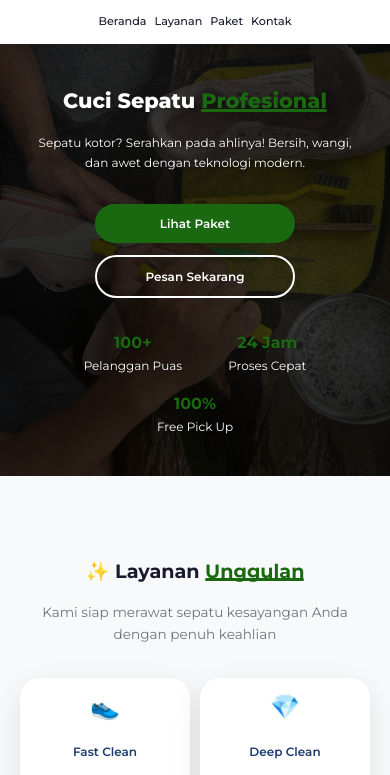
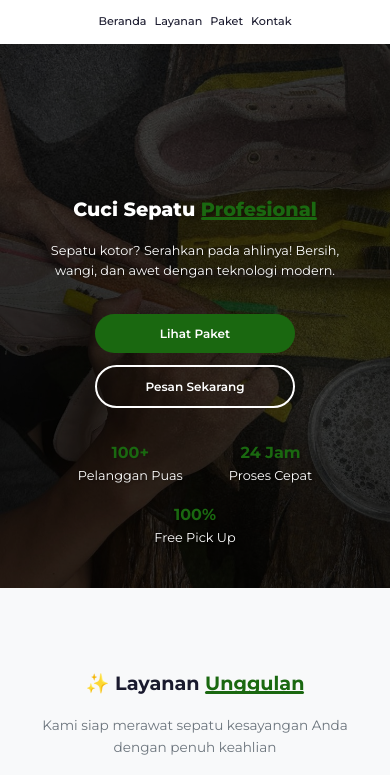
Before and after one commit to usshoesclean/Usshoesclean.id, a plain HTML site: page index.html in a window 390 px wide. Shown: the part 41-816 px from the top of the page. Drawn offline with Linux system fonts and the light colour scheme.

Commit message:
Update Untitled-1.css

```diff
--- a/Untitled-1.css
+++ b/Untitled-1.css
@@ -910,3 +910,50 @@ body {
         grid-template-columns: repeat(3, 1fr);
     }
 }
+/* ========== PERBAIKAN TEKS KETUTUP NAVBAR DI HP ========== */
+
+@media (max-width: 768px) {
+    /* Hero section dikasih padding atas yang cukup */
+    .hero {
+        padding-top: 100px !important;
+        min-height: auto;
+    }
+
+    /* Tambahan space untuk konten hero */
+    .hero-content {
+        margin-top: 20px;
+    }
+
+    /* Hero title lebih kecil biar muat */
+    .hero h1 {
+        font-size: 1.4rem !important;
+        margin-top: 10px;
+    }
+
+    /* Subtitle */
+    .hero p {
+        font-size: 0.8rem !important;
+    }
+}
+
+/* Untuk HP yang lebih kecil */
+@media (max-width: 480px) {
+    .hero {
+        padding-top: 120px !important;
+    }
+
+    .hero h1 {
+        font-size: 1.2rem !important;
+    }
+}
+
+/* Untuk landscape mode */
+@media (max-width: 768px) and (orientation: landscape) {
+    .hero {
+        padding-top: 80px !important;
+    }
+
+    .hero h1 {
+        font-size: 1.2rem !important;
+    }
+}
```
